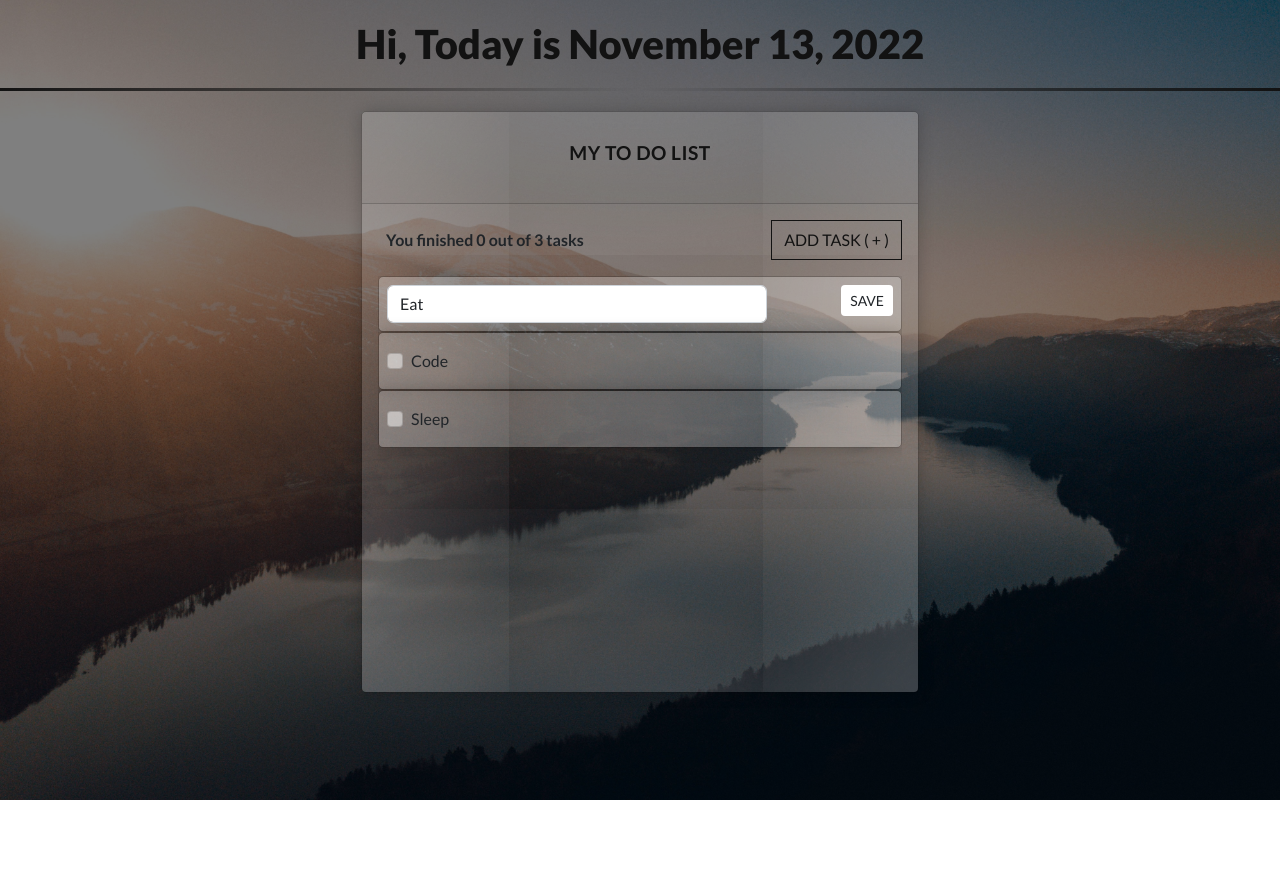
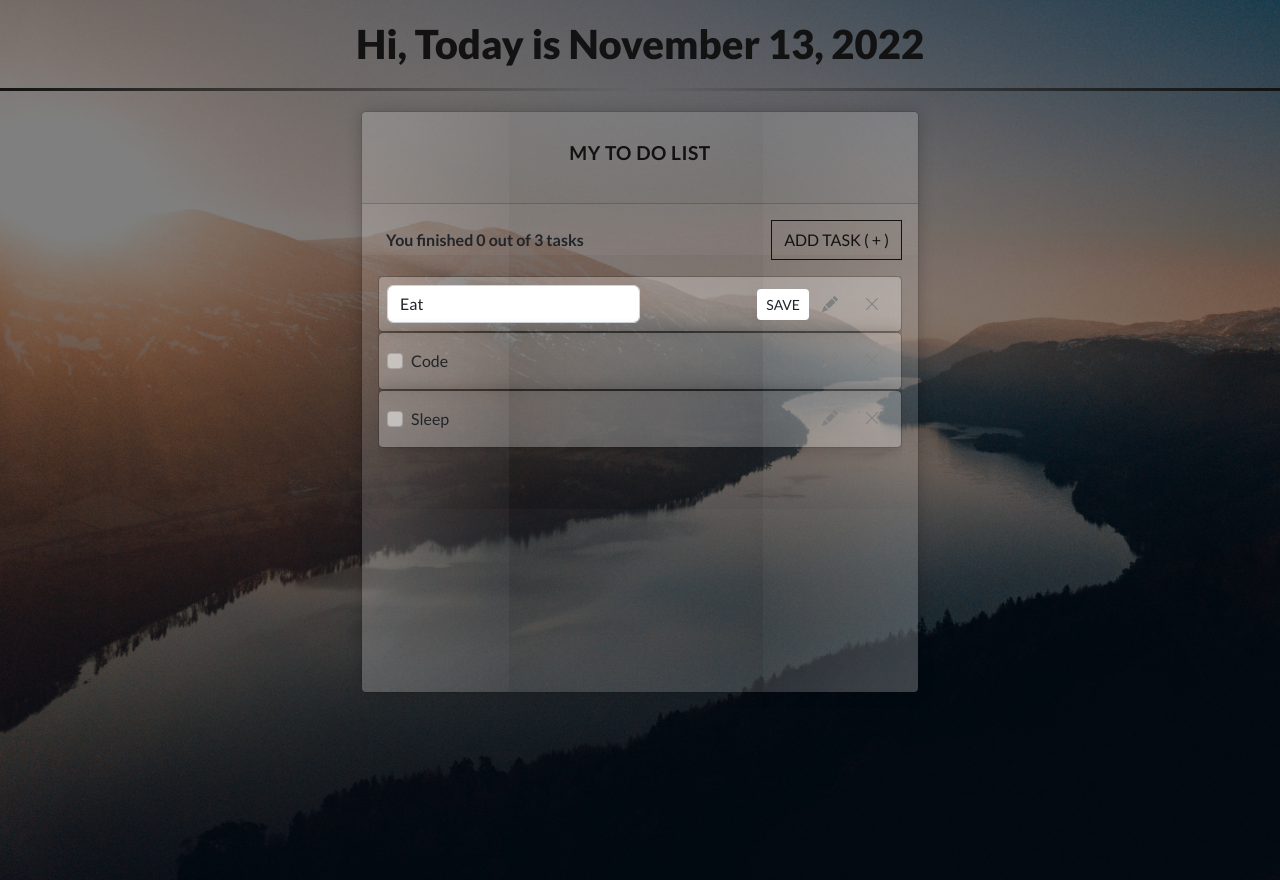
Before and after one commit to NadzTiwing/to-do-list, a React (Create React App) app: page / in a window 1280 px wide. Both pictures are taken after a click on the button 830 px from the left and 304 px from the top of the page. Before the commit the page ends 800 px from the top, so only its background shows below. Built offline with nearby package versions, Linux system fonts and the light colour scheme.

Commit message:
optimize performance by removing generateId function and with a little changes on the other variables

```diff
--- a/src/App.scss
+++ b/src/App.scss
@@ -12,7 +12,7 @@ $ptr: pointer !important;
 
 .App{
   width: 100%;
-  height: 100vh;
+  height: 110vh;
   background-image: url("./../public/img/forest.jpg"), linear-gradient(rgba(0,0,0,0.5),rgba(0,0,0,0.5));
   background-size: cover;
   background-blend-mode: overlay;
--- a/src/components/Card.jsx
+++ b/src/components/Card.jsx
@@ -1,13 +1,5 @@
-import React, { useState, useRef  } from 'react';
+import React, { useState, useRef, useCallback, useMemo, useEffect, useLayoutEffect  } from 'react';
 import list from './../data/tasks.json';
-
-/**
- * generate unique id for the added tasks
- * @returns { string } id
- */
-function generateId() {
-    return (Math.random() + 1).toString(36).substring(8);
-}
 
 export default function Card() {
     /**
@@ -15,8 +7,8 @@ export default function Card() {
      * useRef was used to get the current item being dragged
     */
     const [items, setItems] = useState(list.tasks); //where I store the data
-    const [isEditing, setEditing] = useState(false); //determine if the user is editing an item
     const [editItem, setEditItem] = useState(""); //indicates what item was being edited
+    const isEditing = useRef(false);
     const [totalFinished, setTotalFinished] = useState(0); //count the total number of tasks done
     const [totalTasks, setTotalTasks] = useState(items.length); //count the total number of the tasks
 
@@ -30,23 +22,22 @@ export default function Card() {
      * call the editTask()
     */
     const addItem = () => {
-        let id = generateId();
+        let id = (Math.random() + 1).toString(36).substring(8);
         let newItem = {
             id: id,
             name: "",
             done: false
         };
-        items.unshift(newItem);
-        setItems(items => [...items]);
-        setTotalTasks(items.length);
+        setItems(items => [newItem, ...items]);
+        setTotalTasks(totalTasks => totalTasks = items.length);
 
         editTask(id);
     }
 
     //indicate the user is editing an item and what item is being edited
     const editTask = (id) => {
-        setEditing(!isEditing);
-        setEditItem(id);
+        setEditItem(editItem => editItem = id);
+        isEditing.current= !isEditing.current;
     }
 
     /**
@@ -60,9 +51,10 @@ export default function Card() {
             alert("Please enter something.");
             return;
         }
-        setEditing(!isEditing);
+        isEditing.current = !isEditing.current;
         setEditItem("");
     }
+
 
     /**
      * @param { string } id
@@ -70,12 +62,11 @@ export default function Card() {
      * update the name of the items being edited
      */
     const handleChange = (id, value) => {
-        setItems(items.map(item => {
+        setItems(items => items.map(item => {
             if(item.id === id) item.name = value;
             return item;
         }));
     }
-
 
     /**
      * @param { string } id
@@ -142,6 +133,22 @@ export default function Card() {
         setItems(copyListItems);
     }
 
+    /*
+    * 2. What makes you decide to go with a single Card component? Because the features implemented is simple
+    * 3. What is the advantage if any and: makes the code simpler and readable
+    * 4. Disadvantage if any? none
+    */
+
+    /*
+    * 5. How can you improve the component rendering?
+    * 6. Can you describe what is happening behind while you're typing on
+    *   the input element? It's calling the function everytime there's a change in input
+    * 7. If there a way to optimize your application how would you do it?
+    *   * if you feel like changing/modifying the code will best illustrate
+    *   * it you can do so.
+    *
+    * I've decided to remove the generateId() to avoid re-render. I set the value of the id variable when user add an item
+    */
     return(
         <div className="card mx-auto">
           <div className="card-header">
@@ -155,12 +162,13 @@ export default function Card() {
             <div className="items">
                 {items.map( (item, index) => (
                     <div className="card task"
+                    id={`item-`+item.id}
                     key={item.id}
                     onDragStart={() => dragStart(index)}
                     onDragEnter={() => dragEnter(index)}
                     onDragEnd={()=> drop()}
                     draggable>
-                        {editItem!==item.id &&
+                        {editItem !== item.id &&
                         <div className="input-item my-2">
                             <input className="form-check-input mt-1" type="checkbox"
                             value={item.done}
@@ -172,11 +180,15 @@ export default function Card() {
                         </div>
                         }
 
-                        <input type="text" className={editItem===item.id ? `form-control w-75` : `hide`} value={item.name} onChange={(evt)=>handleChange(item.id, evt.target.value)}/>
+                        <input type="text" className={editItem === item.id ? `form-control w-50` : `hide`}
+                        value={item.name}
+                        // onChange={(evt)=>handleChange(item.id, evt.target.value)}
+                        onChange={(evt)=>handleChange(item.id, evt.target.value)}
+                        />
                         <div className="icons">
-                            <button className={editItem===item.id ? `btn btn-sm save-btn` : `hide`} onClick={()=>saveTask(item.name)}>SAVE</button>
-                            <button className={isEditing ? `hide` : `btn btn-link`} onClick={()=>editTask(item.id)}><i className="pen-icon bi bi-pencil-fill"></i></button>
-                            <button className={isEditing ? `hide` : `btn btn-link`} onClick={()=>deleteTask(item.id)}><i className="trash-icon bi bi-x-lg"></i></button>
+                            <button className={editItem === item.id ? `btn btn-sm save-btn` : `hide`} onClick={()=>saveTask(item.name)}>SAVE</button>
+                            <button className={item.isEditing ? `hide` : `btn btn-link`} onClick={()=>editTask(item.id)}><i className="pen-icon bi bi-pencil-fill"></i></button>
+                            <button className={item.isEditing ? `hide` : `btn btn-link`} onClick={()=>deleteTask(item.id)}><i className="trash-icon bi bi-x-lg"></i></button>
                         </div>
                     </div>
                 ))}
```
